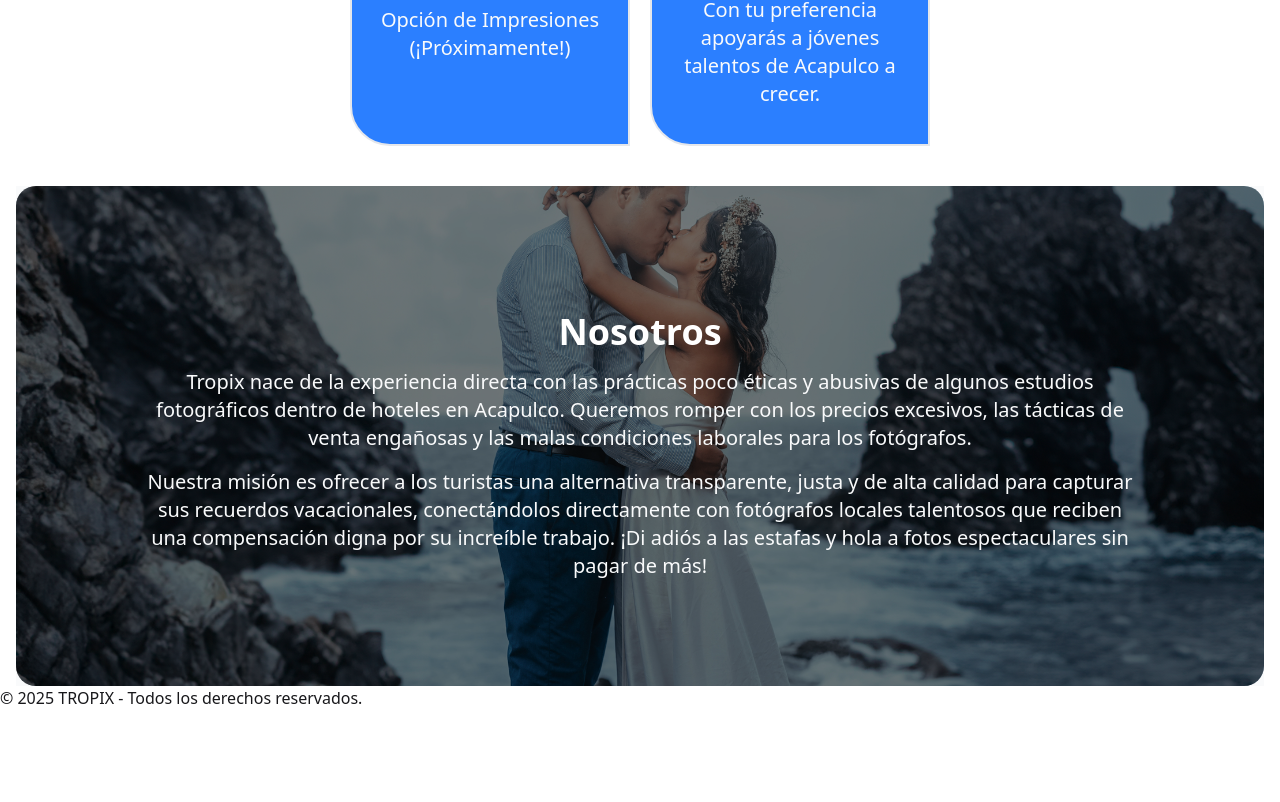
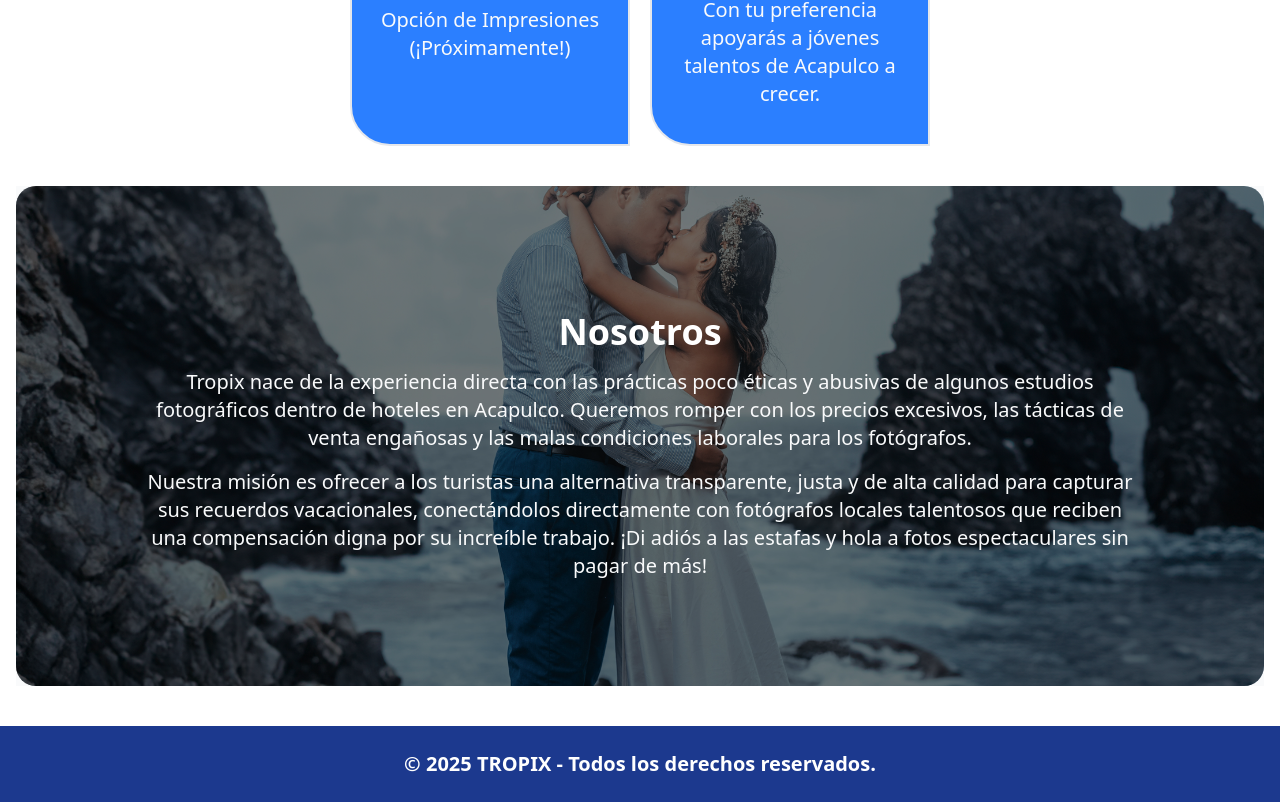
Before and after one commit to DavidAvila502/PhosellUi, a React (Vite) app: page / in a window 1280 px wide. Shown: the part 1534-2336 px from the top of the page. Before the commit the page ends 2244 px from the top, so only its background shows below. Built offline with nearby package versions, Linux system fonts and the light colour scheme; no server answers.

Commit message:
footer stylized

```diff
--- a/src/app/layouts/PublicLayout.tsx
+++ b/src/app/layouts/PublicLayout.tsx
@@ -25,7 +25,13 @@ const PublicLayout = () => {
             <Outlet />
          </main>
 
-         <footer>© 2025 TROPIX - Todos los derechos reservados.</footer>
+         <footer>
+            <div className="bg-blue-900 mt-[40px] p-6">
+               <p className="text-center text-white text-xl max-sm:text-[15px] font-bold">
+                  © 2025 TROPIX - Todos los derechos reservados.
+               </p>
+            </div>
+         </footer>
 
          <Drawer
             isOpen={drawerOpen}
```
